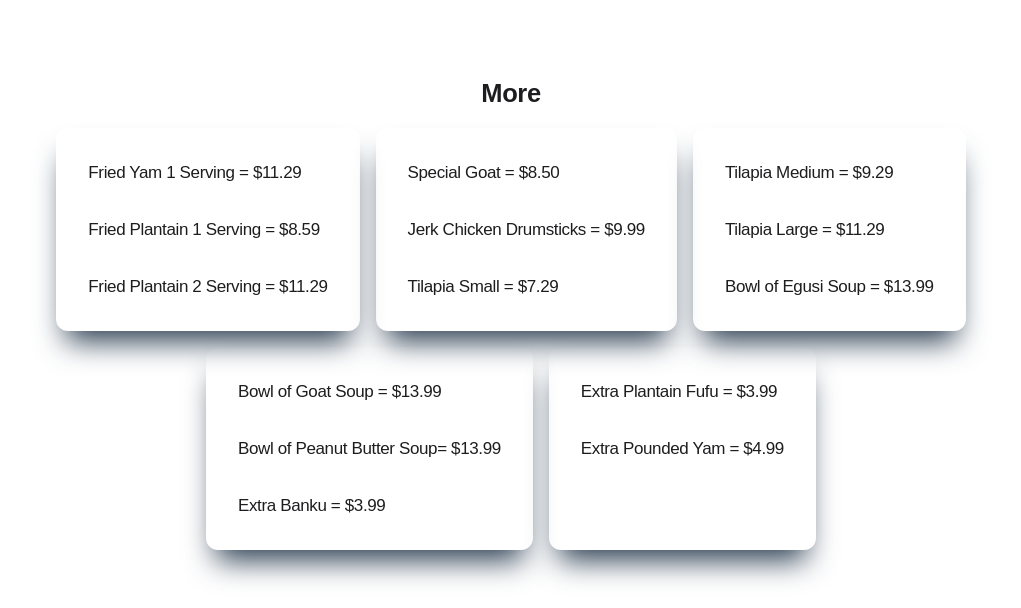
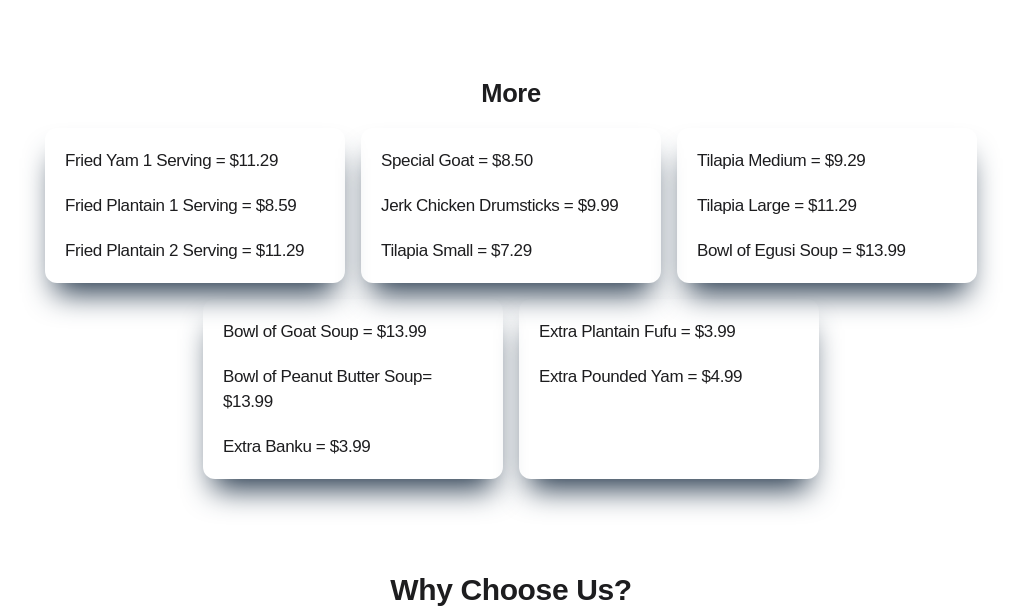
Before and after one commit to gabrielstonedelza/Abis-Kitchen-Frontend, a SvelteKit app: page / in a window 1280 px wide. Shown: the part 3760-4368 px from the top of the page, without its empty margins (129-1150 px from the left). Built offline with nearby package versions, Linux system fonts and the light colour scheme.

Commit message:
abis kitchen frontend,added more images from kitchen

```diff
--- a/src/components/FoodCard.svelte
+++ b/src/components/FoodCard.svelte
@@ -315,12 +315,14 @@
             justify-content: center;
 
             ul{
+
+                width: 300px;
                 list-style-type: none;
                 border-radius: 12px;
-                padding: 1rem;
+                padding: 10px;
                 box-shadow: rgb(38, 57, 77) 0px 20px 30px -10px;
                 li{
-                    padding: 1rem;
+                    padding: 10px;
                 }
             }
         }
--- a/src/routes/+page.svelte
+++ b/src/routes/+page.svelte
@@ -78,9 +78,7 @@
 </section>
 
 <style lang="scss">
-	// .section-a{
-	// 	background: #d3d3d3;
-	// }
+
 	.container {
 		.coming-soon {
 			display: flex;
```
Also changed, not shown: 1 other file (tests, documents, lock files or other folders).
